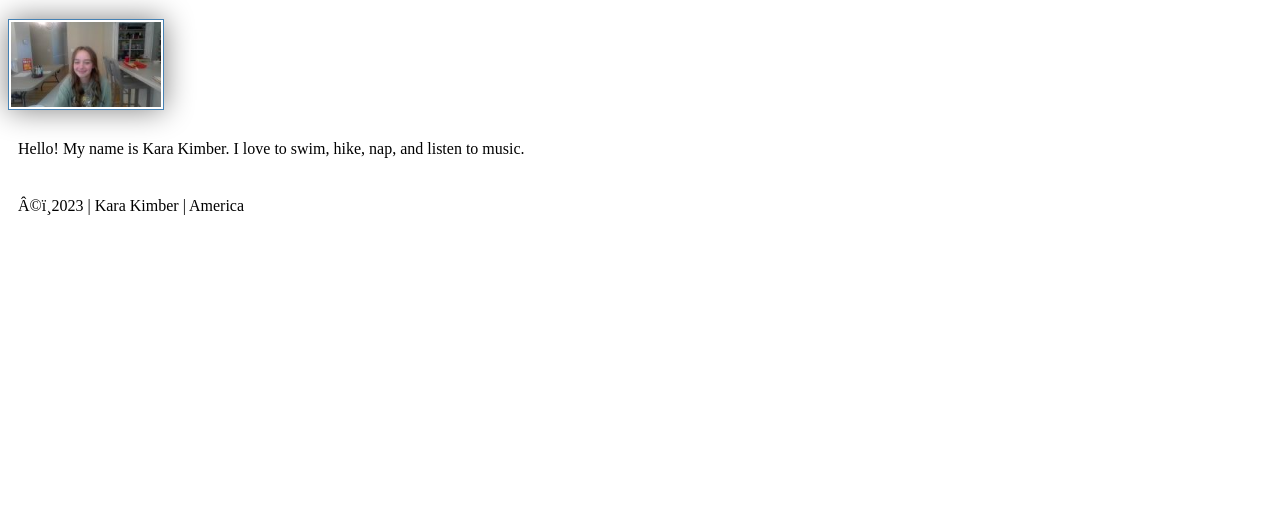
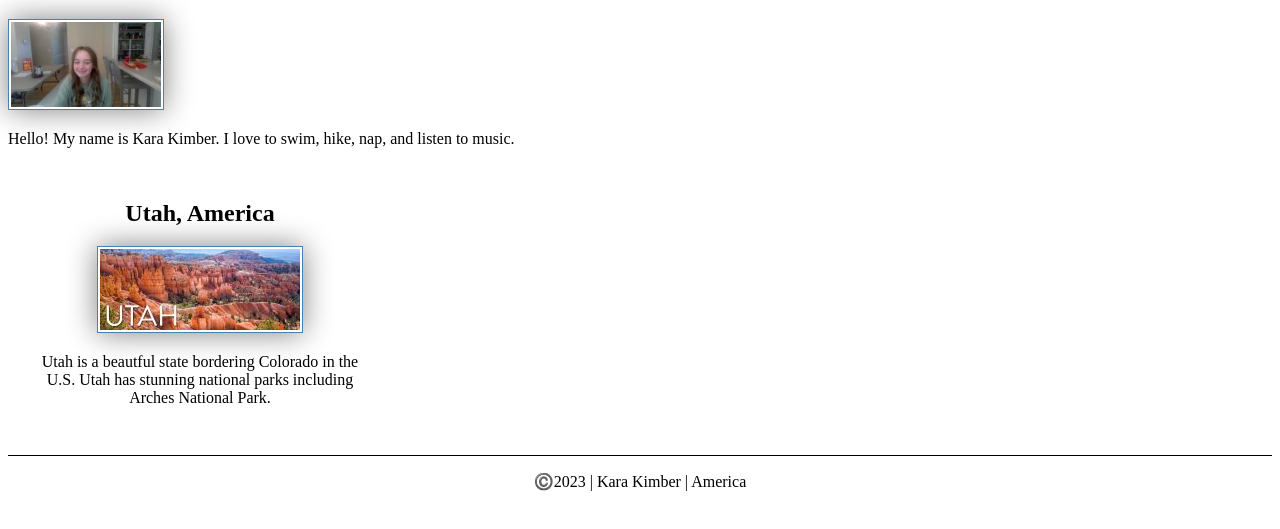
Before and after one commit to karak0/WWD130, a plain HTML site: page index.html in a window 1280 px wide. Shown: the part 263-792 px from the top of the page. Drawn offline with Linux system fonts and the light colour scheme.

Commit message:
home page edit

```diff
--- a/index.html
+++ b/index.html
@@ -1,10 +1,12 @@
 <!DOCTYPE html>
 <html lang="en-us">
 <head>
-    <link rel="stylesheet" href="styles/styles.css"
     <meta charset="utf-8"
     <meta name="viewport" content="width=device-width,intiial-scale=1.0">
     <title>Kara Kimber | WDD 130</title>
+    <meta name="description" content="Home page for Kara Kimber. BYUI Web Fundamentals.">
+    <meta name="author" content="Kara Kimber">
+    <link rel="stylesheet" href="styles/styles.css"
 </head>
 <body>
     <header>
@@ -19,6 +21,11 @@
         <img src="images/profile.jpg" alt="Hello! My name is Kara Kimber." width="200">
         <p>Hello! My name is Kara Kimber. I love to swim, hike, nap, and listen to music.</p>
     </main>
+    <aside>
+        <h2>Utah, America</h2>
+        <img src="images/utah.jpg" alt="Utah landscape">
+        <p>Utah is a beautful state bordering Colorado in the U.S. Utah has stunning national parks including Arches National Park.</p>
+    </aside>
     <footer>
         <p>©️2023 | Kara Kimber | America</p>
     </footer>
--- a/styles/styles.css
+++ b/styles/styles.css
@@ -18,5 +18,26 @@ img {
     box-shadow: 0 0 30px gray;
 }
 p {
-    padding: 10px;
+    padding: 0;
 }
+main {
+    max-width: 840px;
+}
+aside {
+    width: 20rem;
+    margin: 1rem;
+    border: 1px solid rgba (0, 0, 0, 0.2); /* 1️⃣ */
+    padding: 1rem;
+    background-color: white;
+    text-align: center;
+}
+aside img {
+    width: 200px;
+    height: auto;
+    ...
+}
+footer {
+    margin-top: 1em;
+    border-top: 1px solid #000;
+    text-align: center;
+}
```
Also changed, not shown: week02/wireframe.html (added, +11 -0 lines), images/utah.jpg (added).
